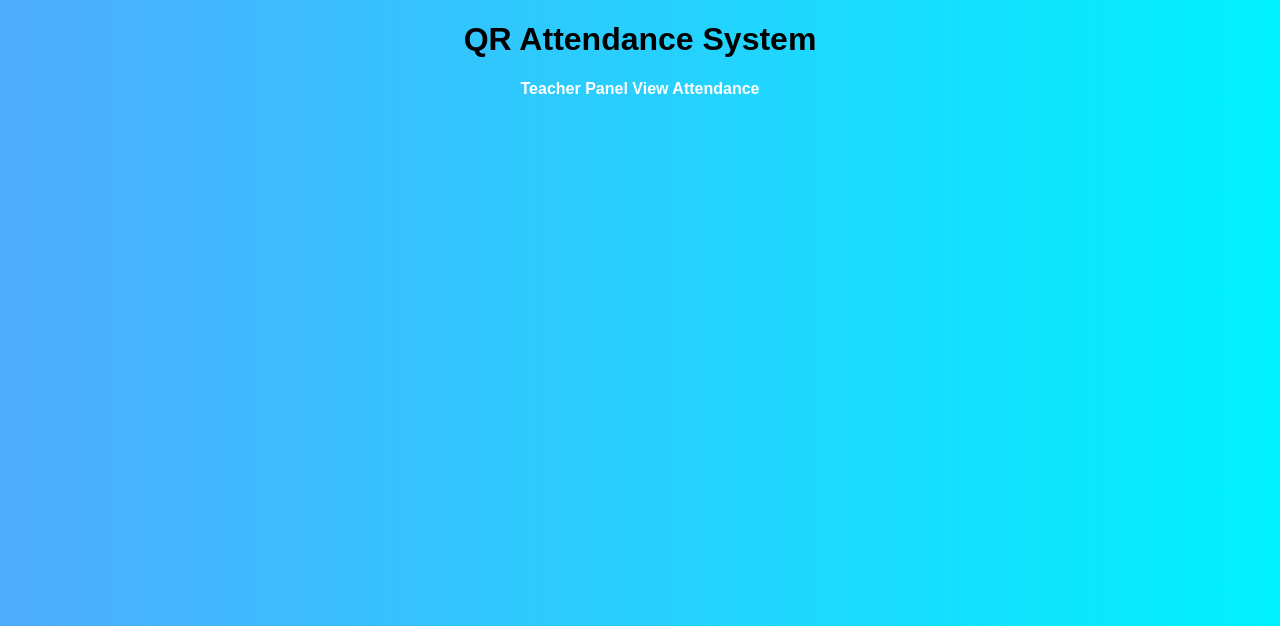
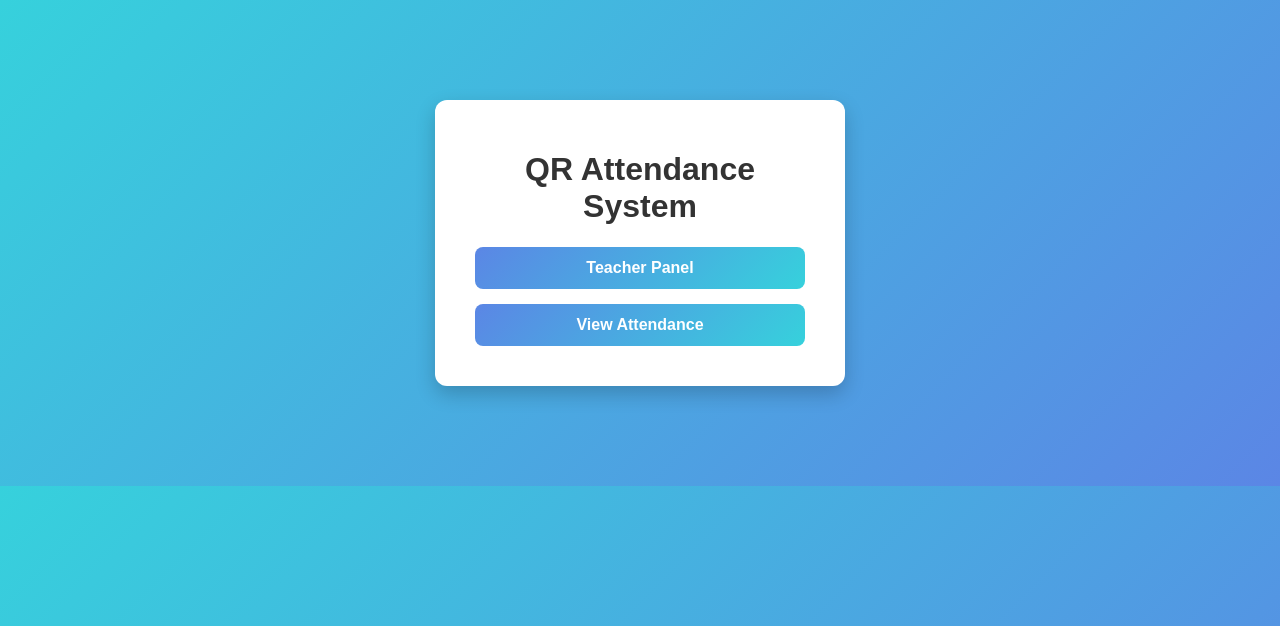
Before and after one commit to yaseen916658-afk/qr_attendence_system, a Flask app: page / in a window 1280 px wide. Shown: the top 626 px of the page. Run offline with Flask 3, Linux system fonts and the light colour scheme.

Commit message:
Revamp CSS styles for improved layout and design

```diff
--- a/static/style.css
+++ b/static/style.css
@@ -1,65 +1,135 @@
 body {
     font-family: Arial, sans-serif;
-    background: linear-gradient(to right, #4facfe, #00f2fe);
+    background: linear-gradient(135deg,#36D1DC,#5B86E5);
     text-align: center;
     margin: 0;
     padding: 0;
 }
 
-h2 {
-    color: white;
-    margin-top: 30px;
+.container {
+    background: white;
+    width: 350px;
+    margin: 100px auto;
+    padding: 30px;
+    border-radius: 12px;
+    box-shadow: 0px 8px 20px rgba(0,0,0,0.2);
 }
 
-form {
-    background: white;
-    display: inline-block;
-    padding: 20px 30px;
-    border-radius: 10px;
-    box-shadow: 0px 0px 10px gray;
-    margin-top: 20px;
+h1 {
+    color: #333;
 }
 
 input {
-    padding: 8px;
+    width: 90%;
+    padding: 10px;
     margin: 10px;
-    width: 200px;
-    border-radius: 5px;
-    border: 1px solid gray;
+    border-radius: 6px;
+    border: 1px solid #ccc;
 }
 
 button {
-    padding: 10px 20px;
-    background: #4facfe;
+    background: #5B86E5;
     color: white;
     border: none;
-    border-radius: 5px;
+    padding: 10px 20px;
+    border-radius: 6px;
     cursor: pointer;
+    transition: 0.3s;
 }
 
 button:hover {
-    background: #0077ff;
+    background: #36D1DC;
 }
 
-table {
-    margin: auto;
-    border-collapse: collapse;
-    background: white;
-    box-shadow: 0px 0px 10px gray;
-}
-
-th, td {
-    padding: 10px 15px;
-    border: 1px solid #ccc;
-}
-
-th {
-    background: #4facfe;
+a {
+    text-decoration: none;
     color: white;
 }
 
-a {
-    color: white;
-    text-decoration: none;
-    font-weight: bold;
+.btn {
+    display: inline-block;
+    margin: 10px;
+    padding: 10px 20px;
+    background: #5B86E5;
+    border-radius: 6px;
 }
+
+.btn:hover {
+    background: #36D1DC;
+}
+img{
+border-radius:10px;
+box-shadow:0px 10px 20px rgba(0,0,0,0.2);
+margin:15px 0;
+}
+
+.btn{
+display:block;
+margin-top:15px;
+padding:12px;
+background:linear-gradient(135deg,#5B86E5,#36D1DC);
+color:white;
+border-radius:8px;
+text-decoration:none;
+font-weight:bold;
+transition:0.3s;
+}
+
+.btn:hover{
+transform:scale(1.05);
+}
+table{
+width:80%;
+margin:auto;
+border-collapse:collapse;
+background:white;
+border-radius:10px;
+overflow:hidden;
+box-shadow:0px 10px 25px rgba(0,0,0,0.15);
+}
+
+th{
+background:#5B86E5;
+color:white;
+padding:12px;
+font-size:15px;
+}
+
+td{
+padding:10px;
+border-bottom:1px solid #eee;
+color:#333;
+}
+
+tr:nth-child(even){
+background:#f5f7ff;
+}
+
+tr:hover{
+background:#e3ecff;
+transition:0.3s;
+}
+
+h2{
+text-align:center;
+color:white;
+margin-bottom:20px;
+}
+
+.home-btn{
+position:absolute;
+right:40px;
+bottom:40px;
+background:white;
+color:#5B86E5;
+padding:10px 18px;
+border-radius:8px;
+text-decoration:none;
+font-weight:bold;
+box-shadow:0px 5px 15px rgba(0,0,0,0.2);
+}
+
+.home-btn:hover{
+background:#5B86E5;
+color:white;
+}
```
